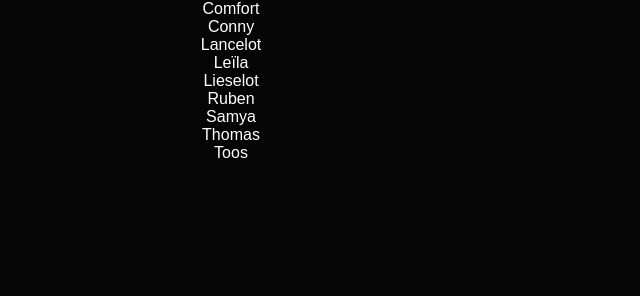
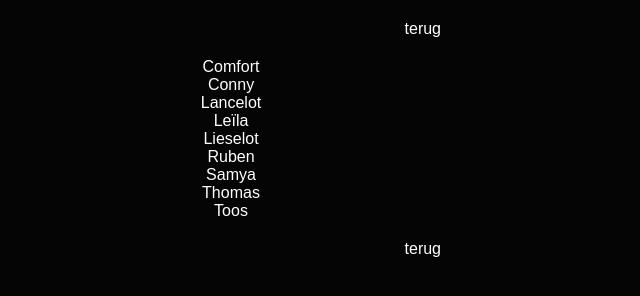
Before and after one commit to sandermeijer1972/demol2023, a plain HTML site: page kandidaten.html in a window 1280 px wide. Shown: the whole page, without its empty margins (409-1049 px from the left). Drawn offline with Linux system fonts and the light colour scheme.

Commit message:
added kandidaten

```diff
--- a/kandidaten.html
+++ b/kandidaten.html
@@ -9,6 +9,9 @@
 </head>
 <body>
     <main>
+        <div class="terug">
+            <a href="./index.html">terug</a>
+        </div>
         <div>Comfort</div>
         <div>Conny</div>
         <div>Lancelot</div>
@@ -18,6 +21,9 @@
         <div>Samya</div>
         <div>Thomas</div>
         <div>Toos</div>
+        <div class="terug">
+            <a href="./index.html">terug</a>
+        </div>
     </main>
 
 </body>
--- a/styles-kandidaten.css
+++ b/styles-kandidaten.css
@@ -12,3 +12,17 @@ main {
     display: flex;
     flex-direction: column;
 }
+
+.terug {
+    text-align: right;
+    padding: 20px;
+}
+
+.terug a {
+    color: white;
+    text-decoration: none;
+}
+
+.terug a:hover {
+    color: yellow;
+}
```
